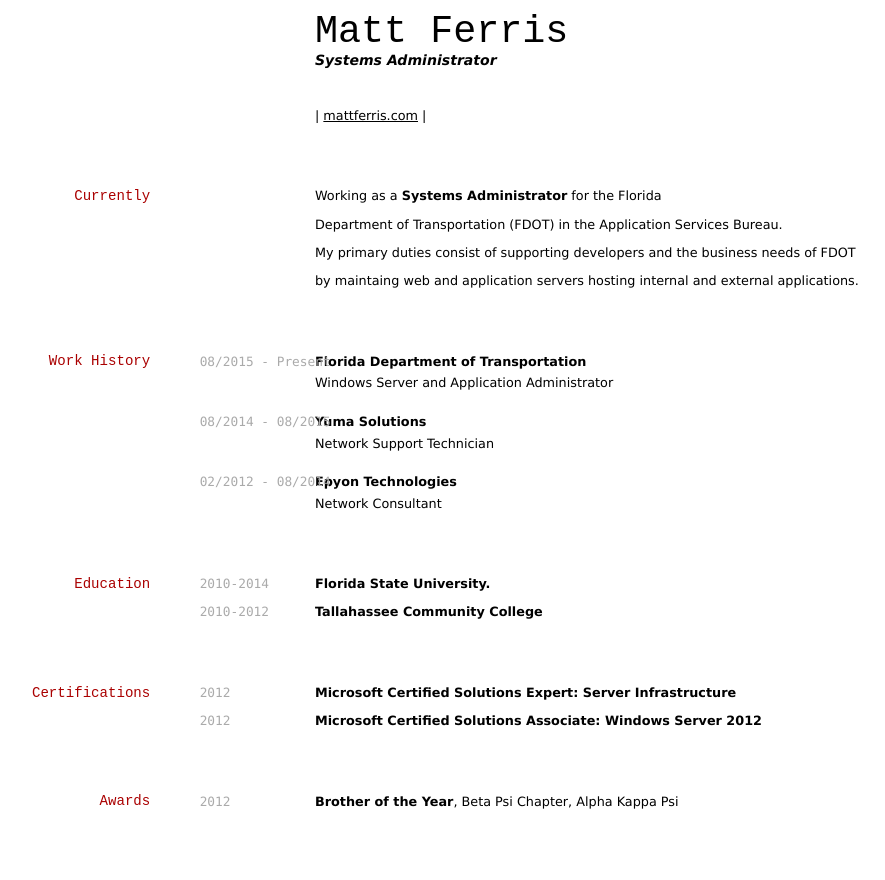
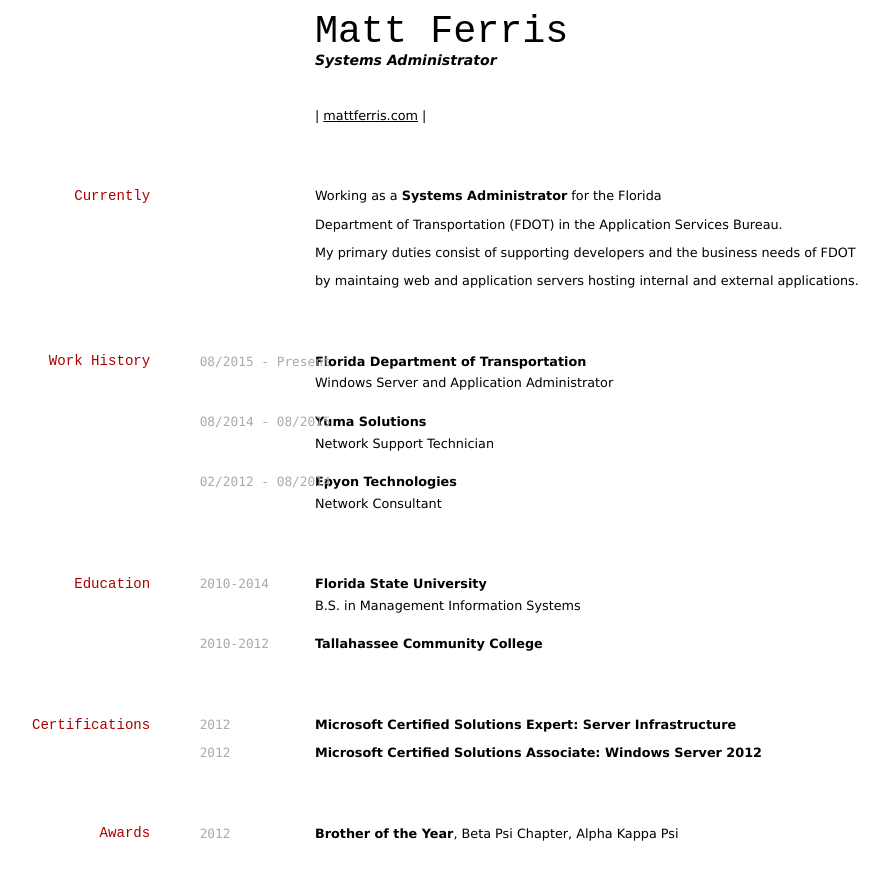
Before and after one commit to mferris2421/mferris2421.github.io, a Jekyll site: the page built from resume/index.md, in a window 1280 px wide. Shown: the top 880 px of the page, without its empty margins (116-1001 px from the left). Built offline with Jekyll 4.4.1, drawn with Linux system fonts in a browser that asks for light colours.

Commit message:
Fixed resume index.md

```diff
--- a/resume/index.md
+++ b/resume/index.md
@@ -44,7 +44,9 @@
 ## Education
 
 `2010-2014`
-__Florida State University.__
+__Florida State University__
+
+- B.S. in Management Information Systems
 
 
 `2010-2012`
```
